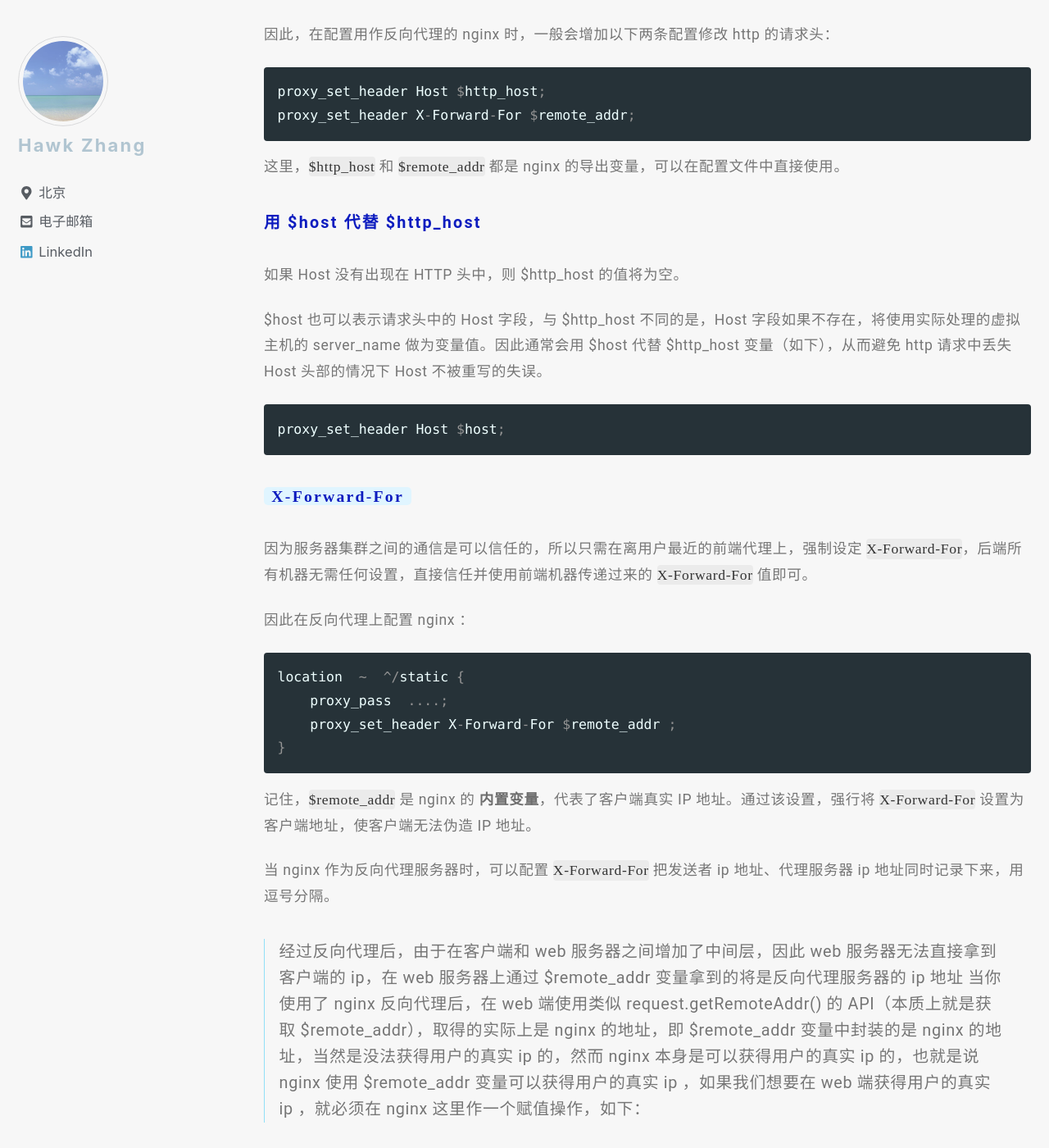
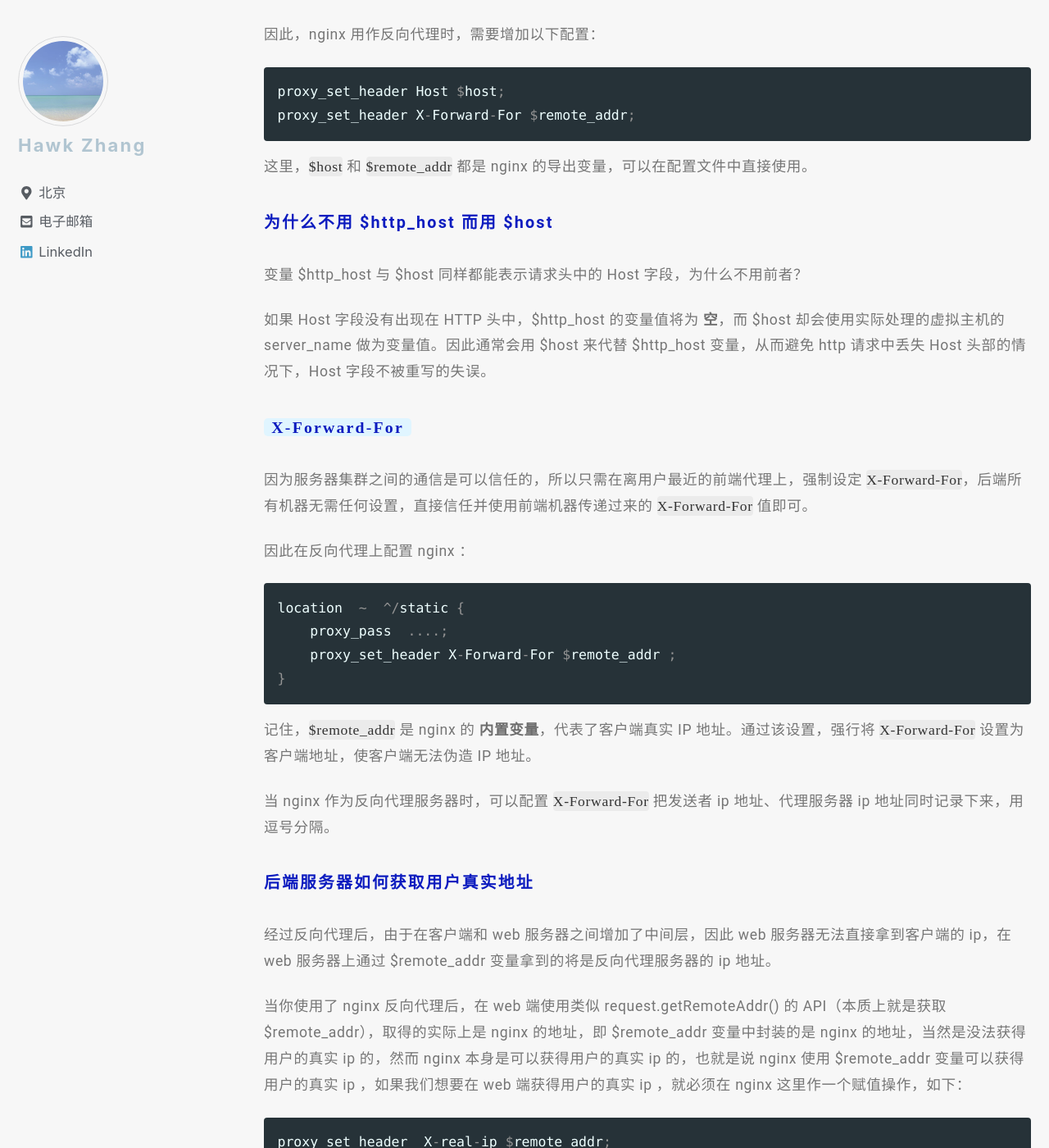
Before and after one commit to narru888/linotes_note, a Jekyll site: the page built from _posts/server/nginx/2016-01-03-common.conf.md, in a window 1280 px wide and 1400 px high, scrolled down 1564 px. Shown: the whole window at 82% size. Built offline with Jekyll 4.4.1, drawn with Linux system fonts in a browser that asks for light colours; nearby versions of some CDN libraries; a script that is not in the unit is left out; some of the changed text lies outside the part shown.

Commit message:
update on 2018-08-07 15:40:01 CST

````diff
--- a/_posts/server/nginx/2016-01-03-common.conf.md
+++ b/_posts/server/nginx/2016-01-03-common.conf.md
@@ -22,7 +22,7 @@ header:
 
 #### 为什么需要用户真实地址
 
-nginx 为实现反向代理的需求增加了一个 `ngx_http_proxy_module` 模块。其中 `proxy_set_header` 指令就是该模块需要读取的配置。
+为了实现反向代理，nginx 增加了 `ngx_http_proxy_module` 模块。配置文件中的 `proxy_set_header` 指令即属于该模块。
 
 HTTP 请求头中的 **Host** 表示所请求的 **目的主机名**。nginx 作为反向代理使用时，如果后端 web 服务器使用了类似防盗链功能，或者根据 HTTP header 中的 Host 字段来进行路由或过滤功能的话，作为反向代理的 nginx 必须重写请求头中的 Host 字段，否则会导致请求失败。
 
@@ -32,25 +32,21 @@ HTTP 请求头中的 **X_Forward_For** 表示该 **请求是由谁发起** 的
 
 #### 如何配置
 
-因此，在配置用作反向代理的 nginx 时，一般会增加以下两条配置修改 http 的请求头：
+因此，nginx 用作反向代理时，需要增加以下配置：
 
 ```conf
-proxy_set_header Host $http_host;
+proxy_set_header Host $host;
 proxy_set_header X-Forward-For $remote_addr;
 ```
 
-这里，`$http_host` 和 `$remote_addr` 都是 nginx 的导出变量，可以在配置文件中直接使用。
+这里，`$host` 和 `$remote_addr` 都是 nginx 的导出变量，可以在配置文件中直接使用。
 
 
-##### 用 $host 代替 $http_host
+##### 为什么不用 $http_host 而用 $host
 
-如果 Host 没有出现在 HTTP 头中，则 $http_host 的值将为空。
+变量 $http_host 与 $host 同样都能表示请求头中的 Host 字段，为什么不用前者？
 
-$host 也可以表示请求头中的 Host 字段，与 $http_host 不同的是，Host 字段如果不存在，将使用实际处理的虚拟主机的 server_name 做为变量值。因此通常会用 $host 代替 $http_host 变量（如下），从而避免 http 请求中丢失 Host 头部的情况下 Host 不被重写的失误。
-
-```conf
-proxy_set_header Host $host;
-```
+如果 Host 字段没有出现在 HTTP 头中，$http_host 的变量值将为 **空**，而 $host 却会使用实际处理的虚拟主机的 server_name 做为变量值。因此通常会用 $host 来代替 $http_host 变量，从而避免 http 请求中丢失 Host 头部的情况下，Host 字段不被重写的失误。
 
 
 ##### `X-Forward-For`
@@ -71,7 +67,11 @@ location  ~  ^/static {
 当 nginx 作为反向代理服务器时，可以配置 `X-Forward-For` 把发送者 ip 地址、代理服务器 ip 地址同时记录下来，用逗号分隔。
 
 
-> 经过反向代理后，由于在客户端和 web 服务器之间增加了中间层，因此 web 服务器无法直接拿到客户端的 ip，在 web 服务器上通过 $remote_addr 变量拿到的将是反向代理服务器的 ip 地址      当你使用了 nginx 反向代理后，在 web 端使用类似 request.getRemoteAddr() 的 API（本质上就是获取 $remote_addr），取得的实际上是 nginx 的地址，即 $remote_addr 变量中封装的是 nginx 的地址，当然是没法获得用户的真实 ip 的，然而 nginx 本身是可以获得用户的真实 ip 的，也就是说 nginx 使用 $remote_addr 变量可以获得用户的真实 ip ，如果我们想要在 web 端获得用户的真实 ip ，就必须在 nginx 这里作一个赋值操作，如下：
+##### 后端服务器如何获取用户真实地址
+
+经过反向代理后，由于在客户端和 web 服务器之间增加了中间层，因此 web 服务器无法直接拿到客户端的 ip，在 web 服务器上通过 $remote_addr 变量拿到的将是反向代理服务器的 ip 地址。
+
+当你使用了 nginx 反向代理后，在 web 端使用类似 request.getRemoteAddr() 的 API（本质上就是获取 $remote_addr），取得的实际上是 nginx 的地址，即 $remote_addr 变量中封装的是 nginx 的地址，当然是没法获得用户的真实 ip 的，然而 nginx 本身是可以获得用户的真实 ip 的，也就是说 nginx 使用 $remote_addr 变量可以获得用户的真实 ip ，如果我们想要在 web 端获得用户的真实 ip ，就必须在 nginx 这里作一个赋值操作，如下：
 
 ```conf
 proxy_set_header  X-real-ip $remote_addr;
````
Also changed, not shown: 1 other file.
